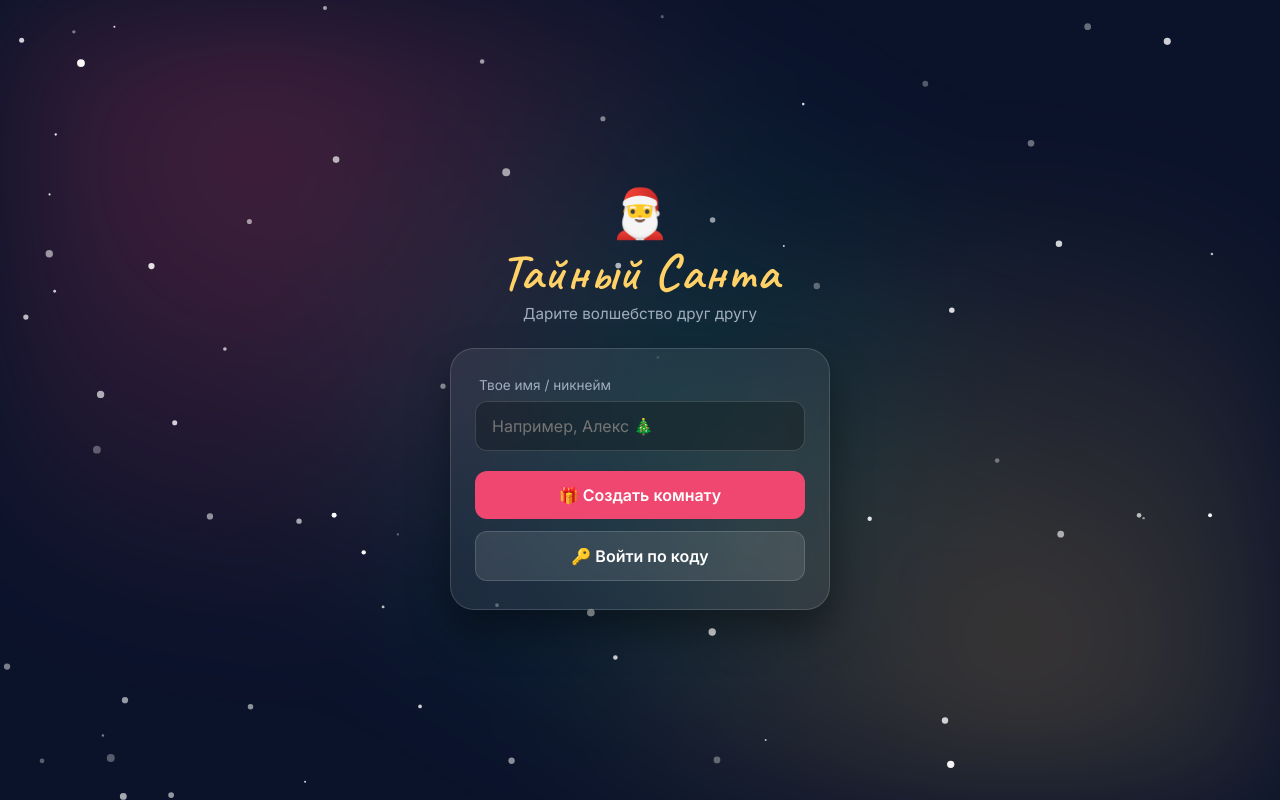
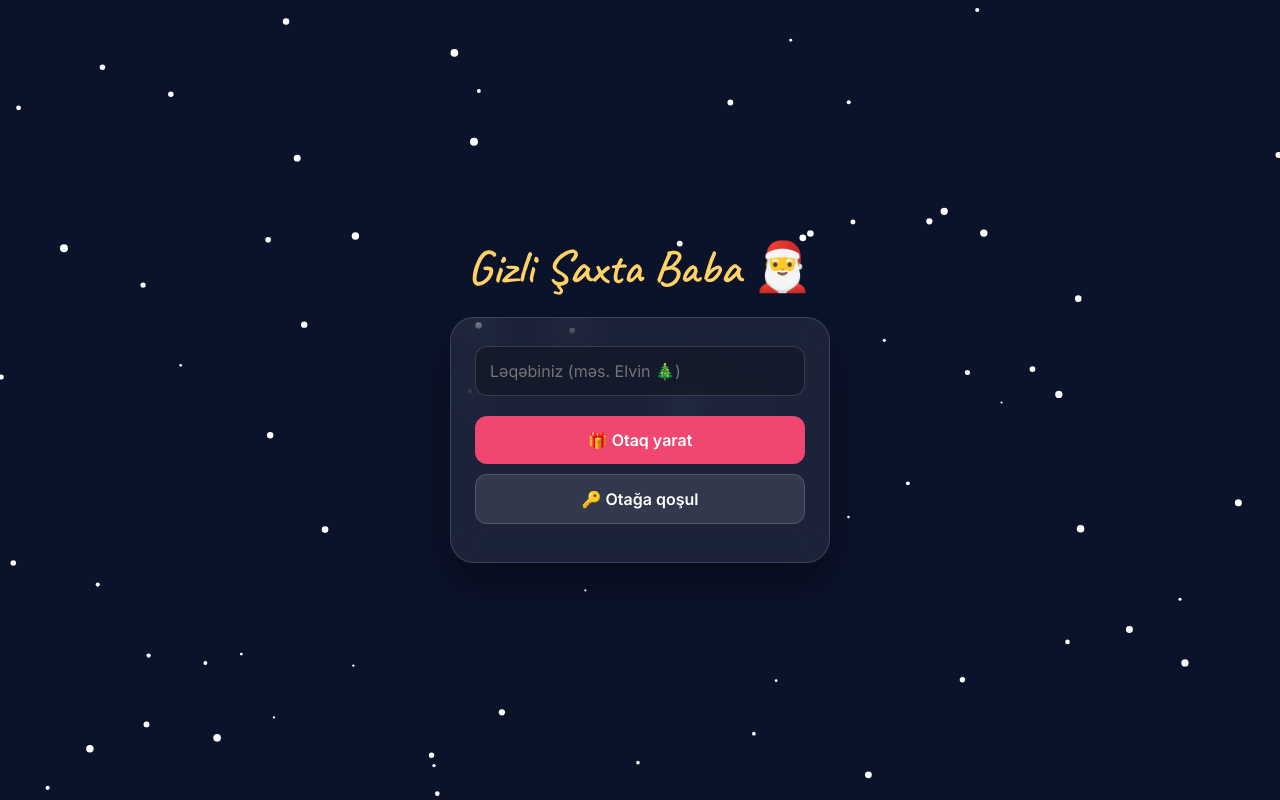
Before and after one commit to pipozaplus/Secret-Santa, a plain HTML site: page index .html in a window 1280 px wide. Drawn offline with Linux system fonts and the light colour scheme.

Commit message:
Update index .html

```diff
--- a/index .html
+++ b/index .html
@@ -1,10 +1,9 @@
 <!DOCTYPE html>
-<html lang="ru">
+<html lang="az">
 <head>
     <meta charset="UTF-8">
     <meta name="viewport" content="width=device-width, initial-scale=1.0">
-    <title>Тайный Санта 🎅✨</title>
-    <!-- Подключаем красивые новогодние шрифты -->
+    <title>Gizli Şaxta Baba 🎅✨</title>
     <link rel="preconnect" href="https://fonts.googleapis.com">
     <link rel="preconnect" href="https://fonts.gstatic.com" crossorigin>
     <link href="https://fonts.googleapis.com/css2?family=Caveat:wght@600&family=Inter:wght@400;600;700&display=swap" rel="stylesheet">
@@ -15,291 +14,104 @@
             --card-bg: rgba(255, 255, 255, 0.07);
             --card-border: rgba(255, 255, 255, 0.15);
             --gold: #ffd166;
-            --gold-hover: #f4c453;
             --red: #ef476f;
             --red-hover: #d63d5e;
             --text: #ffffff;
             --text-muted: #a0aec0;
         }
 
-        * {
-            box-sizing: border-box;
-            margin: 0;
-            padding: 0;
-            font-family: 'Inter', sans-serif;
-        }
+        * { box-sizing: border-box; margin: 0; padding: 0; font-family: 'Inter', sans-serif; }
+        body { background-color: var(--bg-color); color: var(--text); min-height: 100vh; display: flex; justify-content: center; align-items: center; overflow: hidden; position: relative; }
 
-        body {
-            background-color: var(--bg-color);
-            color: var(--text);
-            min-height: 100vh;
-            display: flex;
-            justify-content: center;
-            align-items: center;
-            overflow: hidden;
-            position: relative;
-        }
+        #snowCanvas { position: absolute; top: 0; left: 0; width: 100%; height: 100%; pointer-events: none; z-index: 1; }
 
-        /* Холст снега */
-        #snowCanvas {
-            position: absolute;
-            top: 0;
-            left: 0;
-            width: 100%;
-            height: 100%;
-            pointer-events: none;
-            z-index: 1;
-        }
+        .container { position: relative; z-index: 2; width: 100%; max-width: 420px; padding: 20px; text-align: center; }
 
-        /* Светящиеся пятна гирлянды на фоне */
-        .glow-bg {
-            position: absolute;
-            width: 100%;
-            height: 100%;
-            background:
-                radial-gradient(circle at 20% 20%, rgba(239, 71, 111, 0.25) 0%, transparent 40%),
-                radial-gradient(circle at 80% 80%, rgba(255, 209, 102, 0.2) 0%, transparent 40%),
-                radial-gradient(circle at 50% 50%, rgba(6, 214, 160, 0.15) 0%, transparent 50%);
-            filter: blur(60px);
-            z-index: 0;
-        }
+        h1 { font-family: 'Caveat', cursive; font-size: 3rem; color: var(--gold); margin-bottom: 20px; }
 
-        .container {
-            position: relative;
-            z-index: 2;
-            width: 100%;
-            max-width: 420px;
-            padding: 20px;
-            text-align: center;
-        }
+        .card { background: var(--card-bg); backdrop-filter: blur(16px); border: 1px solid var(--card-border); border-radius: 24px; padding: 28px 24px; box-shadow: 0 20px 40px rgba(0, 0, 0, 0.4); }
 
-        .header .hat-icon {
-            font-size: 3rem;
-            display: inline-block;
-            animation: bounce 2s infinite ease-in-out;
-        }
+        .input-group { text-align: left; margin-bottom: 20px; }
+        .input-group input { width: 100%; padding: 14px; background: rgba(0, 0, 0, 0.25); border: 1px solid var(--card-border); border-radius: 12px; color: #fff; font-size: 1rem; outline: none; }
 
-        .header h1 {
-            font-family: 'Caveat', cursive;
-            font-size: 3.2rem;
-            color: var(--gold);
-            letter-spacing: 1px;
-            margin-top: -10px;
-        }
+        .btn { width: 100%; padding: 14px; border: none; border-radius: 12px; font-size: 1rem; font-weight: 600; cursor: pointer; margin-bottom: 10px; transition: 0.3s; }
+        .btn-primary { background-color: var(--red); color: white; }
+        .btn-secondary { background-color: rgba(255, 255, 255, 0.1); color: white; border: 1px solid var(--card-border); }
 
-        .header p {
-            color: var(--text-muted);
-            font-size: 0.95rem;
-            margin-bottom: 25px;
-        }
-
-        /* Glassmorphism Card */
-        .card {
-            background: var(--card-bg);
-            backdrop-filter: blur(16px);
-            -webkit-backdrop-filter: blur(16px);
-            border: 1px solid var(--card-border);
-            border-radius: 24px;
-            padding: 28px 24px;
-            box-shadow: 0 20px 40px rgba(0, 0, 0, 0.4);
-        }
-
-        .input-group {
-            text-align: left;
-            margin-bottom: 20px;
-        }
-
-        .input-group label {
-            display: block;
-            font-size: 0.85rem;
-            color: var(--text-muted);
-            margin-bottom: 8px;
-            margin-left: 4px;
-        }
-
-        .input-group input {
-            width: 100%;
-            padding: 14px 16px;
-            background: rgba(0, 0, 0, 0.25);
-            border: 1px solid var(--card-border);
-            border-radius: 12px;
-            color: #fff;
-            font-size: 1rem;
-            outline: none;
-            transition: all 0.3s ease;
-        }
-
-        .input-group input:focus {
-            border-color: var(--gold);
-            box-shadow: 0 0 10px rgba(255, 209, 102, 0.2);
-        }
-
-        .button-group {
-            display: flex;
-            flex-direction: column;
-            gap: 12px;
-        }
-
-        .btn {
-            width: 100%;
-            padding: 14px;
-            border: none;
-            border-radius: 12px;
-            font-size: 1rem;
-            font-weight: 600;
-            cursor: pointer;
-            transition: transform 0.2s ease, background-color 0.2s ease;
-        }
-
-        .btn:active {
-            transform: scale(0.98);
-        }
-
-        .btn-primary {
-            background-color: var(--red);
-            color: white;
-        }
-
-        .btn-primary:hover {
-            background-color: var(--red-hover);
-        }
-
-        .btn-secondary {
-            background-color: rgba(255, 255, 255, 0.1);
-            color: white;
-            border: 1px solid var(--card-border);
-        }
-
-        .btn-secondary:hover {
-            background-color: rgba(255, 255, 255, 0.2);
-        }
-
-        .hidden {
-            display: none;
-        }
-
-        @keyframes bounce {
-            0%, 100% { transform: translateY(0); }
-            50% { transform: translateY(-8px); }
-        }
+        .hidden { display: none; }
     </style>
 </head>
 <body>
 
-    <!-- Холст для снега -->
     <canvas id="snowCanvas"></canvas>
 
-    <!-- Размытые фоновые огни -->
-    <div class="glow-bg"></div>
+    <div class="container">
+        <h1>Gizli Şaxta Baba 🎅</h1>
 
-    <div class="container">
-        <header class="header">
-            <span class="hat-icon">🎅</span>
-            <h1>Тайный Санта</h1>
-            <p>Дарите волшебство друг другу</p>
-        </header>
+        <!-- Giriş Ekranı -->
+        <main class="card" id="auth-section">
+            <div class="input-group">
+                <input type="text" id="username" placeholder="Ləqəbiniz (məs. Elvin 🎄)" autocomplete="off">
+            </div>
+            <button class="btn btn-primary" onclick="createRoom()">🎁 Otaq yarat</button>
+            <button class="btn btn-secondary" onclick="showJoinInput()">🔑 Otağa qoşul</button>
 
-        <main class="card">
-            <div id="auth-section">
-                <div class="input-group">
-                    <label for="username">Твое имя / никнейм</label>
-                    <input type="text" id="username" placeholder="Например, Алекс 🎄" autocomplete="off">
-                </div>
+            <div id="join-code-group" class="input-group hidden" style="margin-top: 15px;">
+                <input type="text" id="room-code" placeholder="Otaq kodunu daxil et" maxlength="6">
+                <button class="btn btn-primary" style="margin-top: 10px;" onclick="joinRoom()">Daxil ol</button>
+            </div>
+        </main>
 
-                <div class="button-group">
-                    <button class="btn btn-primary" onclick="createRoom()">
-                        <span>🎁 Создать комнату</span>
-                    </button>
-                    <button class="btn btn-secondary" onclick="showJoinInput()">
-                        <span>🔑 Войти по коду</span>
-                    </button>
-                </div>
-
-                <div id="join-code-group" class="input-group hidden" style="margin-top: 15px;">
-                    <input type="text" id="room-code" placeholder="Введите код комнаты" maxlength="6" style="margin-bottom: 10px;">
-                    <button class="btn btn-primary" onclick="joinRoom()">Подключиться</button>
-                </div>
-            </div>
+        <!-- Lobbi Ekranı -->
+        <main class="card hidden" id="lobby-section">
+            <h2 id="lobby-title">Otaq: ---</h2>
+            <p style="margin: 20px 0; color: var(--text-muted);">İştirakçılar hazırlaşır...</p>
+            <div id="player-list"></div>
+            <button class="btn btn-primary" onclick="alert('Oyun başladı!')">🚀 Oyunu başlat</button>
         </main>
     </div>
 
     <script>
-        // === АНИМАЦИЯ ПАДАЮЩЕГО СНЕГА ===
+        // Səliqəli qar animasiyası
         const canvas = document.getElementById('snowCanvas');
         const ctx = canvas.getContext('2d');
-
         let width = canvas.width = window.innerWidth;
         let height = canvas.height = window.innerHeight;
-
-        window.addEventListener('resize', () => {
-            width = canvas.width = window.innerWidth;
-            height = canvas.height = window.innerHeight;
-        });
-
-        const numFlakes = 70;
-        const flakes = [];
-
-        for (let i = 0; i < numFlakes; i++) {
-            flakes.push({
-                x: Math.random() * width,
-                y: Math.random() * height,
-                r: Math.random() * 3 + 1,
-                d: Math.random() * 1 + 0.5,
-                opacity: Math.random() * 0.7 + 0.3
-            });
-        }
+        const flakes = Array.from({length: 70}, () => ({x: Math.random()*width, y: Math.random()*height, r: Math.random()*3+1, d: Math.random()+0.5}));
 
         function drawSnow() {
-            ctx.clearRect(0, 0, width, height);
-
-            for (let i = 0; i < numFlakes; i++) {
-                const f = flakes[i];
+            ctx.clearRect(0,0,width,height);
+            ctx.fillStyle = "white";
+            flakes.forEach(f => {
                 ctx.beginPath();
-                ctx.fillStyle = `rgba(255, 255, 255, ${f.opacity})`;
-                ctx.arc(f.x, f.y, f.r, 0, Math.PI * 2);
+                ctx.arc(f.x, f.y, f.r, 0, Math.PI*2);
                 ctx.fill();
-
                 f.y += f.d;
-                f.x += Math.sin(f.y * 0.02) * 0.5;
-
-                if (f.y > height) {
-                    flakes[i] = {
-                        x: Math.random() * width,
-                        y: 0,
-                        r: f.r,
-                        d: f.d,
-                        opacity: f.opacity
-                    };
-                }
-            }
+                if(f.y > height) f.y = 0;
+            });
             requestAnimationFrame(drawSnow);
         }
-
         drawSnow();
 
-        // === ИНТЕРФЕЙС ===
-        function showJoinInput() {
-            const joinGroup = document.getElementById('join-code-group');
-            joinGroup.classList.toggle('hidden');
-        }
+        // Keçid funksiyaları
+        function showJoinInput() { document.getElementById('join-code-group').classList.toggle('hidden'); }
 
         function createRoom() {
             const name = document.getElementById('username').value.trim();
-            if (!name) {
-                alert('Пожалуйста, введи свой никнейм!');
-                return;
-            }
-            alert(`Отлично, ${name}! Комната создается...`);
+            if (!name) { alert('Zəhmət olmasa ləqəbini daxil et!'); return; }
+
+            // Gizlədir giriş ekranını, açır lobbini
+            document.getElementById('auth-section').classList.add('hidden');
+            document.getElementById('lobby-section').classList.remove('hidden');
+            document.getElementById('lobby-title').innerText = "Otaq: " + Math.floor(Math.random()*90000+10000);
         }
 
         function joinRoom() {
-            const name = document.getElementById('username').value.trim();
             const code = document.getElementById('room-code').value.trim();
-            if (!name || !code) {
-                alert('Заполни имя и код комнаты!');
-                return;
-            }
-            alert(`Подключаемся к комнате ${code}...`);
+            if (!code) { alert('Kodu daxil et!'); return; }
+            document.getElementById('auth-section').classList.add('hidden');
+            document.getElementById('lobby-section').classList.remove('hidden');
+            document.getElementById('lobby-title').innerText = "Otaq: " + code;
         }
     </script>
 </body>
```
